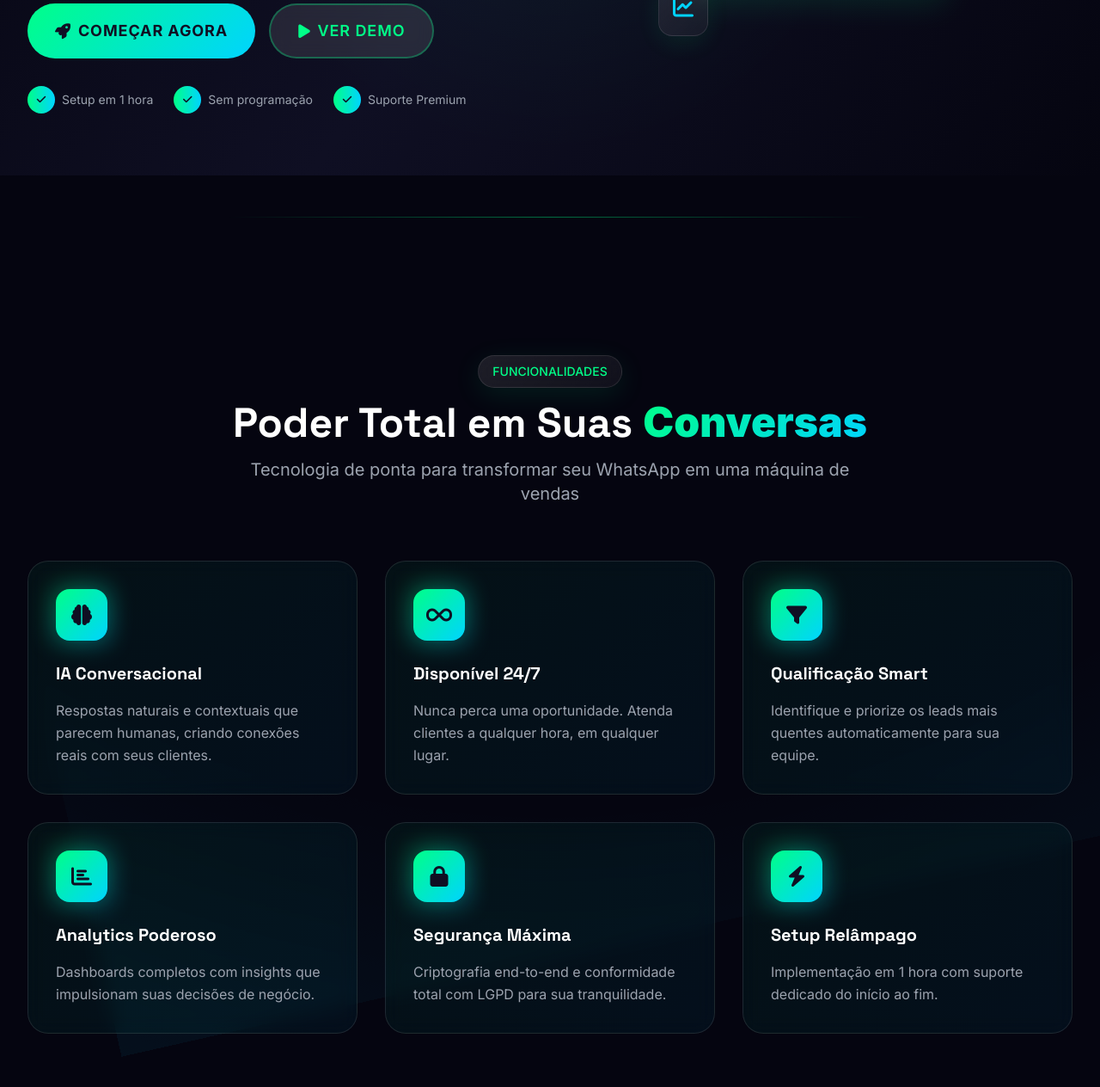
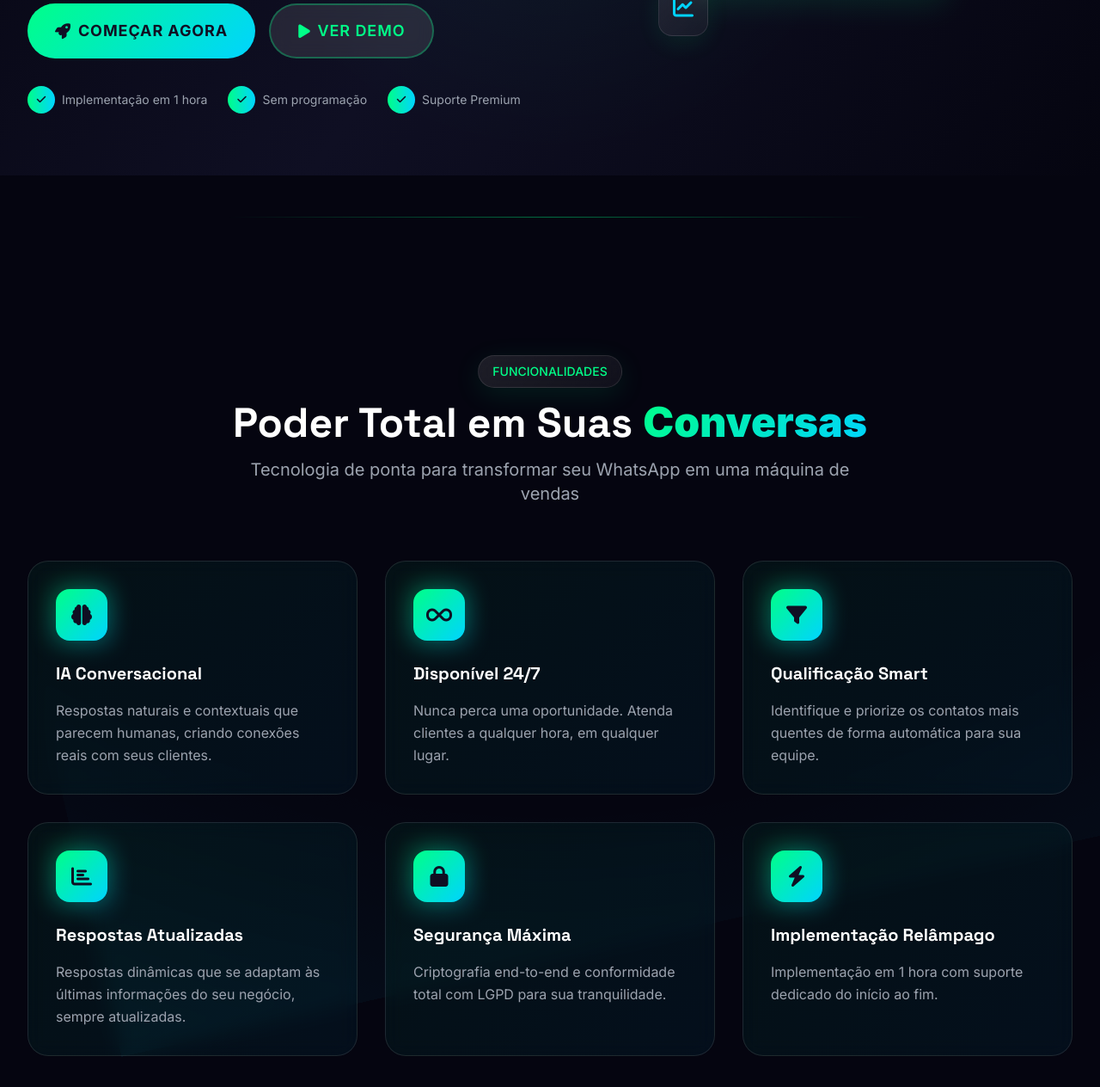
Before and after one commit to jpedroabq/azure-static-web-app, a plain HTML site: page index.html in a window 1280 px wide. Shown: the part 596-1860 px from the top of the page at 86% size. Drawn offline with nearby package versions, Linux system fonts and the light colour scheme.

Commit message:
update index

```diff
--- a/index.html
+++ b/index.html
@@ -3,8 +3,8 @@
 <head>
     <meta charset="UTF-8">
     <meta name="viewport" content="width=device-width, initial-scale=1.0">
-    <title>Nexa - Automatize seu Atendimento no WhatsApp</title>
-    <link rel="icon" href="assets/favicon.svg" type="image/x-icon">
+    <title>Nexa - Atendimento Automatizado</title>
+    <link rel="icon" href="assets/robot_embedded.svg" type="image/x-icon">
     <script src="https://cdn.tailwindcss.com"></script>
     <link href="https://cdnjs.cloudflare.com/ajax/libs/font-awesome/6.0.0/css/all.min.css" rel="stylesheet">
 
@@ -375,7 +375,7 @@
                             <span class="text-[#00ff88] text-sm font-medium">Revolucione seu Atendimento</span>
                         </div>
                         <h1 class="text-5xl md:text-6xl lg:text-7xl font-black leading-tight text-white">
-                            Chatbot
+                            Atendimento
                             <span class="gradient-text"> Inteligente</span>
                             <br />
                             para WhatsApp
@@ -403,7 +403,7 @@
                             <div class="w-8 h-8 rounded-full bg-gradient-to-r from-[#00ff88] to-[#00d4ff] mr-2 flex items-center justify-center">
                                 <i class="fas fa-check text-[#0f0f23] text-xs"></i>
                             </div>
-                            Setup em 1 hora
+                            Implementação em 1 hora
                         </div>
                         <div class="flex items-center text-gray-400">
                             <div class="w-8 h-8 rounded-full bg-gradient-to-r from-[#00ff88] to-[#00d4ff] mr-2 flex items-center justify-center">
@@ -498,7 +498,7 @@
                     </div>
                     <h3 class="text-xl font-bold text-white mb-4">Qualificação Smart</h3>
                     <p class="text-gray-400 leading-relaxed">
-                        Identifique e priorize os leads mais quentes automaticamente para sua equipe.
+                        Identifique e priorize os contatos mais quentes de forma automática para sua equipe.
                     </p>
                 </div>
 
@@ -507,9 +507,9 @@
                     <div class="icon-box rounded-2xl mb-6">
                         <i class="fas fa-chart-bar text-[#0f0f23] text-2xl"></i>
                     </div>
-                    <h3 class="text-xl font-bold text-white mb-4">Analytics Poderoso</h3>
+                    <h3 class="text-xl font-bold text-white mb-4">Respostas Atualizadas</h3>
                     <p class="text-gray-400 leading-relaxed">
-                        Dashboards completos com insights que impulsionam suas decisões de negócio.
+                        Respostas dinâmicas que se adaptam às últimas informações do seu negócio, sempre atualizadas.
                     </p>
                 </div>
 
@@ -529,7 +529,7 @@
                     <div class="icon-box rounded-2xl mb-6">
                         <i class="fas fa-bolt text-[#0f0f23] text-2xl"></i>
                     </div>
-                    <h3 class="text-xl font-bold text-white mb-4">Setup Relâmpago</h3>
+                    <h3 class="text-xl font-bold text-white mb-4">Implementação Relâmpago</h3>
                     <p class="text-gray-400 leading-relaxed">
                         Implementação em 1 hora com suporte dedicado do início ao fim.
                     </p>
```
